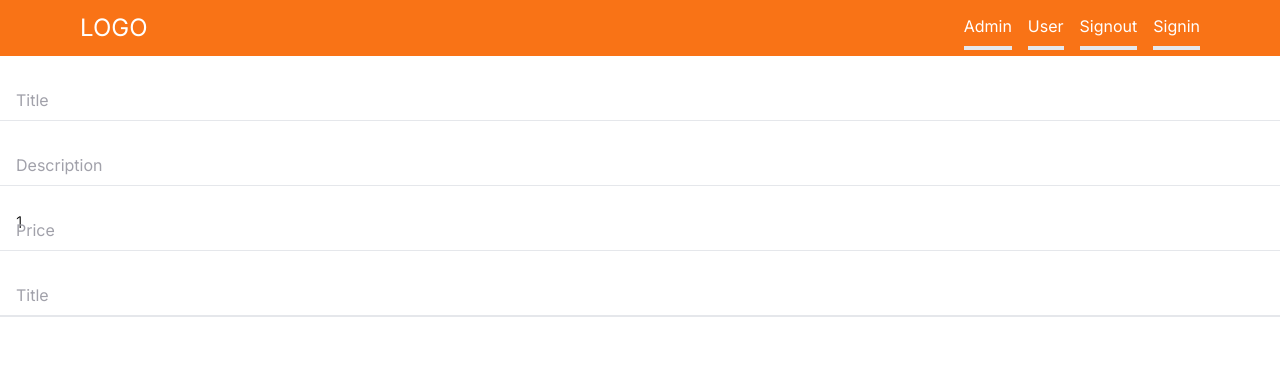
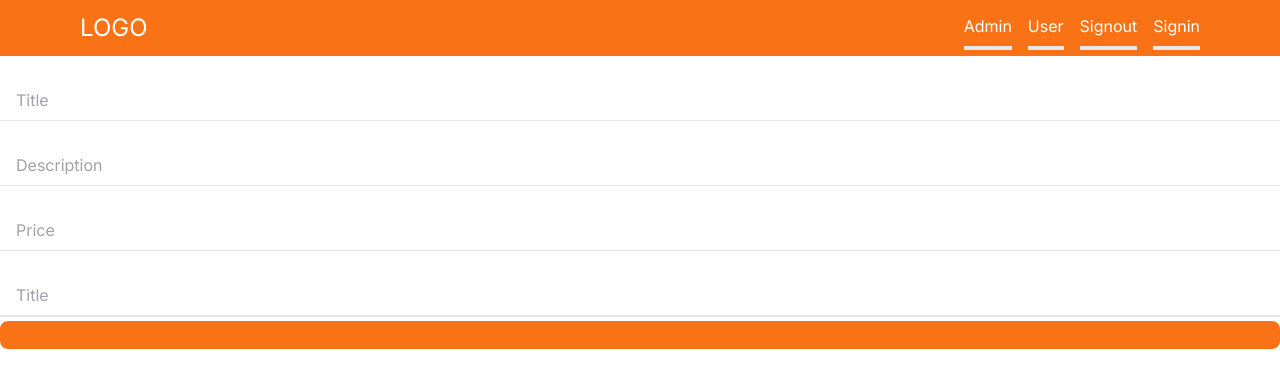
Before and after one commit to seo325/nextjs-remarket-app, a Next.js app: page /products/upload in a window 1280 px wide. Shown: the top 388 px of the page. Built offline with nearby package versions, Linux system fonts and the light colour scheme.

Commit message:
button component

```diff
--- a/package.json
+++ b/package.json
@@ -20,6 +20,7 @@
     "react": "18.2.0",
     "react-dom": "18.2.0",
     "react-hook-form": "^7.45.4",
+    "react-icons": "^4.10.1",
     "tailwindcss": "3.3.3",
     "typescript": "5.1.6"
   },
--- /dev/null
+++ b/src/app/components/Button.tsx
@@ -0,0 +1,55 @@
+import React from 'react'
+import { IconType } from 'react-icons';
+
+interface ButtonProps {
+    label :string,
+    onClick?: (e: React.MouseEvent<HTMLButtonElement>) =>void;
+    disabled?: boolean;
+    outline?: boolean;
+    small?: boolean;
+    icon?:IconType
+}
+
+const Button:React.FC<ButtonProps>= ({
+    label,
+    onClick,
+    disabled,
+    outline,
+    small,
+    icon: Icon
+}) => {
+
+  return (
+    <button
+
+    type='submit'
+    disabled={disabled}
+    onClick={onClick}
+    className={`
+    relative
+    disabled:opacity-70
+    disabled:cursor-not-allowed
+    rounded-lg
+    hover:opacity-80
+    transition
+    w-full
+    ${outline ? 'bg-white' : 'bg-orange-500'}
+    ${outline ? 'border-black' : 'border-orange-500'}
+    ${outline ? 'text-black' : 'text-white'}
+    ${small ? 'text-sm' : 'text-md'}
+    ${small ? 'py-1' : 'py-3'}
+    ${small ? 'font-light' : 'font-semibold'}
+    ${small ? 'border-[1px]' : 'border-2'}
+    `}>
+
+    {Icon && (
+        <Icon
+        size={24}
+        className='absolute left-4 top-3'
+        />
+    )}
+    </button>
+  )
+}
+
+export default Button
--- a/src/app/products/upload/page.tsx
+++ b/src/app/products/upload/page.tsx
@@ -3,6 +3,7 @@
 import { useState } from 'react';
 import Input from '../../components/Input'
 import { FieldValues, useForm } from 'react-hook-form';
+import Button from '../../components/Button';
 
 const ProductUploadPage = () => {
   const [isLoading, setIsLoading] = useState("")
@@ -24,7 +25,7 @@
       latitude: 33.5563,
       longitude: 126.79581,
       imagSrc: '',
-      price: 1
+      price: ''
     }
   })
   return (
@@ -76,6 +77,7 @@
       </div>
       <hr/>
 
+    <Button label='"상품 생성하기'>tk</Button>
 
     </div>
   )
```
Also changed, not shown: 1 other file (tests, documents, lock files or other folders).
